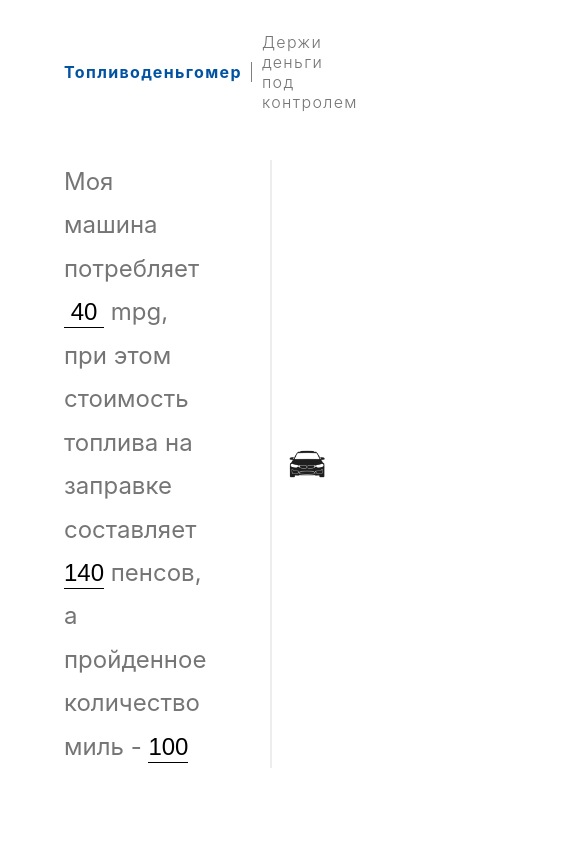
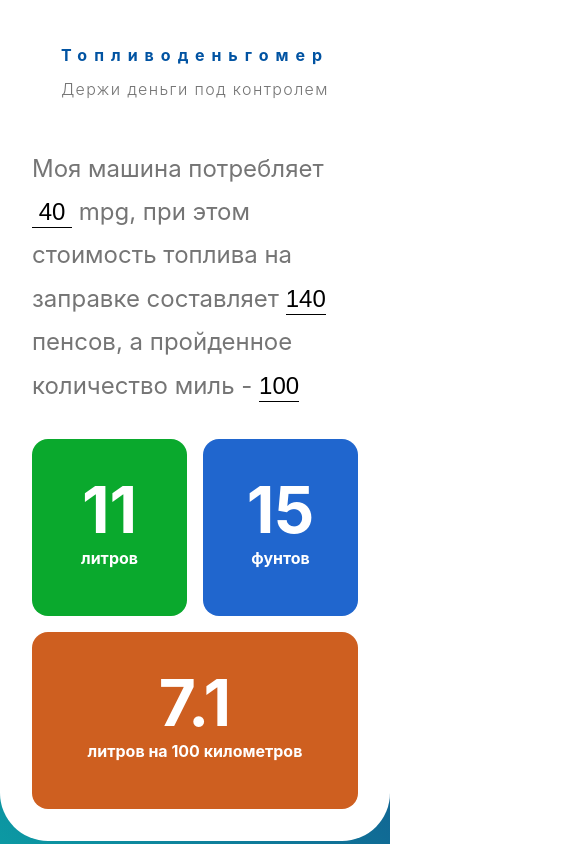
Before and after one commit to zhkvivan/fuel-calculator, a React (Create React App) app: page / in a window 390 px wide. Shown: the top 844 px of the page, 585 px wide, since content can reach past the window. Built offline with nearby package versions, Linux system fonts and the light colour scheme; the HTML template or start-up script is replaced by a standard one.

Commit message:
makes mobile version

```diff
--- a/src/App.jsx
+++ b/src/App.jsx
@@ -9,7 +9,7 @@
   left: 0;
   right: 0;
   position: absolute;
-  background-color: darkslategrey;
+  background: linear-gradient(225deg, #190977 0%, #0c99a3 100%);
 `;
 
 const Container = styled.div`
@@ -18,6 +18,10 @@
   padding: 2rem 4rem 4rem 4rem;
   border-radius: 0 0 3rem 3rem;
   background-color: white;
+
+  @media (max-width: 700px) {
+    padding: 2rem;
+  }
 `;
 
 const App = () => {
--- a/src/Components/Calculator.jsx
+++ b/src/Components/Calculator.jsx
@@ -8,6 +8,11 @@
   grid-template-columns: 2fr 1fr;
   margin-top: 3rem;
   margin-bottom: 5rem;
+
+  @media (max-width: 700px) {
+    grid-template-columns: 1fr;
+    margin-bottom: 2rem;
+  }
 `;
 
 const FormWrapper = styled.div`
@@ -19,6 +24,11 @@
   font-weight: 400;
   line-height: 181.523%;
   border-right: 2px solid rgba(117, 117, 117, 0.13);
+
+  @media (max-width: 700px) {
+    border: none;
+    padding: 0;
+  }
 `;
 
 const Input = styled.input`
@@ -51,6 +61,21 @@
   display: grid;
   grid-template-columns: repeat(3, 1fr);
   gap: 3rem;
+
+  @media (max-width: 900px) {
+    grid-template-columns: 1fr;
+    gap: 1rem;
+    padding: 0 5rem;
+  }
+
+  @media (max-width: 700px) {
+    grid-template-columns: 1fr 1fr;
+    grid-template-rows: 1fr 1fr;
+    grid-template-areas:
+      'first second'
+      'third third';
+    padding: 0;
+  }
 `;
 
 const Calculator = () => {
@@ -140,6 +165,7 @@
       </MainWrapper>
       <CardsWrapper>
         <ResultCard
+          gridArea={'first'}
           colour={'#0AA92D'}
           number={litresConsumed}
           measure={'литров'}
@@ -148,6 +174,7 @@
           }
         />
         <ResultCard
+          gridArea={'second'}
           colour={'#2066CE'}
           number={pounds}
           measure={'фунтов'}
@@ -156,6 +183,7 @@
           }
         />
         <ResultCard
+          gridArea={'third'}
           colour={'#CE5F20'}
           number={lkm}
           measure={'литров на 100 километров'}
--- a/src/Components/Header.jsx
+++ b/src/Components/Header.jsx
@@ -4,6 +4,14 @@
 const HeaderWrap = styled.div`
   display: flex;
   align-items: center;
+
+  @media (max-width: 700px) {
+    justify-content: center;
+  }
+
+  @media (max-width: 540px) {
+    flex-direction: column;
+  }
 `;
 
 const Heading = styled.h1`
@@ -15,14 +23,14 @@
   position: relative;
   margin-right: 20px;
 
-  &:after {
-    content: '';
-    position: absolute;
-    /* top: 0; */
-    right: -10px;
-    width: 1px;
-    height: 20px;
-    background-color: gray;
+  border-right: 1px solid gray;
+  padding-right: 20px;
+
+  @media (max-width: 540px) {
+    border: none;
+    padding-right: 0;
+    margin-right: 0;
+    letter-spacing: 7px;
   }
 `;
 
--- a/src/Components/Result-card.jsx
+++ b/src/Components/Result-card.jsx
@@ -14,6 +14,10 @@
   flex-direction: column;
   justify-content: flex-start;
   border-radius: 1rem;
+
+  @media (max-width: 700px) {
+    grid-area: ${({ gridArea }) => gridArea};
+  }
 `;
 
 const Number = styled.span`
@@ -26,11 +30,15 @@
   margin-bottom: 1rem;
 `;
 
-const Description = styled.span``;
+const Description = styled.span`
+  @media (max-width: 500px) {
+    display: none;
+  }
+`;
 
-const ResultCard = ({ colour, number, measure, description }) => {
+const ResultCard = ({ gridArea, colour, number, measure, description }) => {
   return (
-    <CardWrapper colour={colour}>
+    <CardWrapper gridArea={gridArea} colour={colour}>
       <Number>{number}</Number>
       <Measure>{measure}</Measure>
       <Description>{description}</Description>
```
